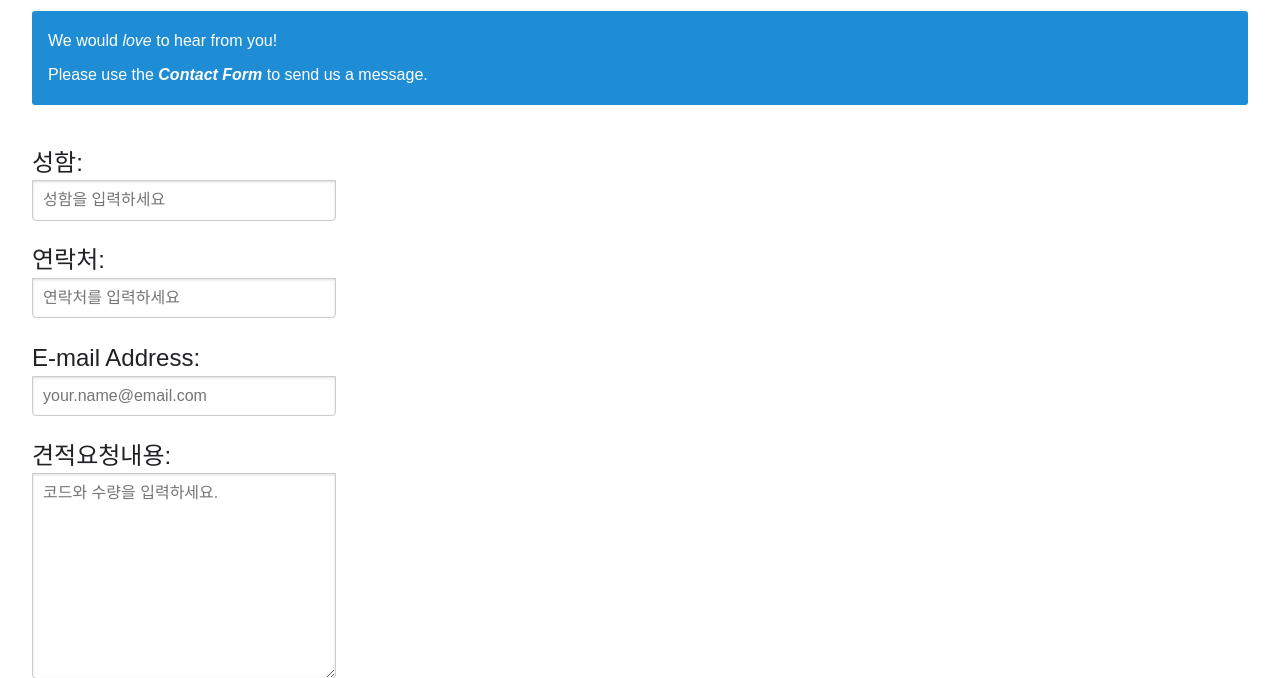
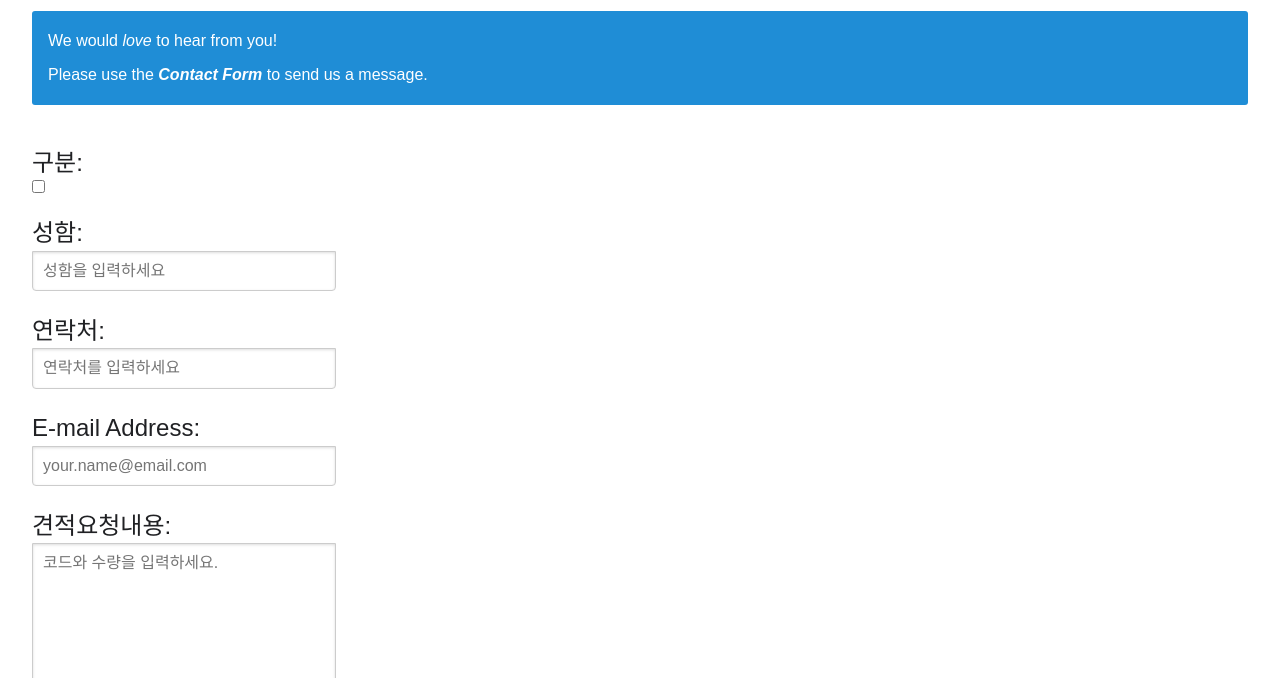
Before and after one commit to pangyoanoangyo/send_email, a plain HTML site: page send_to_mail.html in a window 1280 px wide. Shown: the part 122-800 px from the top of the page. Drawn offline with nearby package versions, Linux system fonts and the light colour scheme.

Commit message:
1st commit_M

```diff
--- a/send_to_mail.html
+++ b/send_to_mail.html
@@ -39,6 +39,12 @@
             data-email="example@email.net"
             action="https://script.google.com/macros/s/AKfycbxVoWUPegaZU0UUee5gnHmy6-9Ugj0Ly8mhjbDk/exec">
             <!-- change the form action to your script url -->
+            <div class="form-elements">
+                <fieldset class="pure-group">
+                    <label for="ckb">구분:
+                    </label>
+                    <input type="checkbox" id="ckb" name="ckb" value="test">
+                </fieldset>
 
             <div class="form-elements">
                 <fieldset class="pure-group">
```
